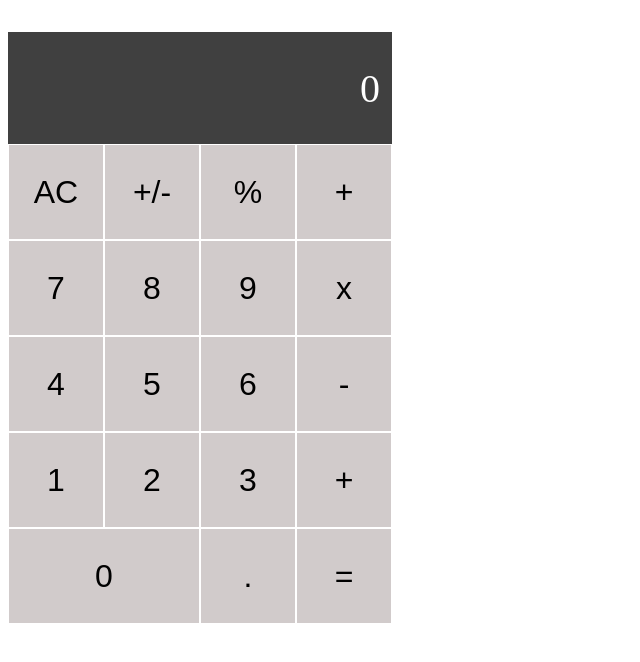
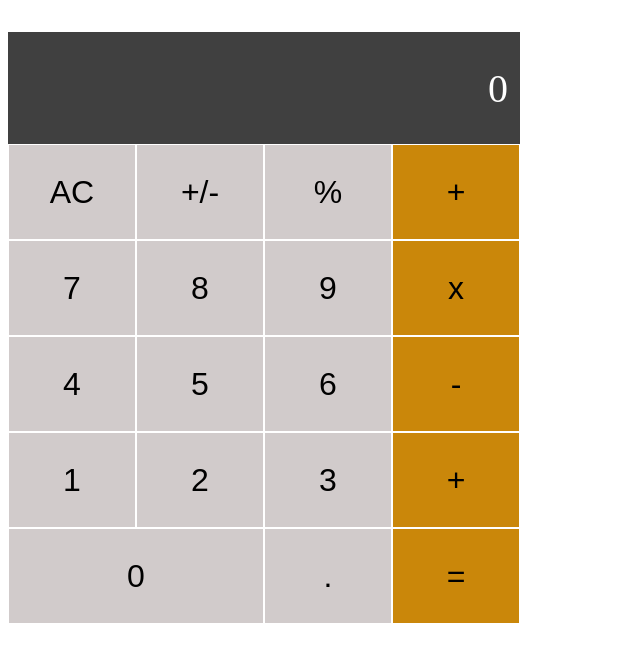
Before and after one commit to maov19/math-magicians, a React (Create React App) app: page / in a window 1280 px wide. Shown: the top 662 px of the page, without its empty margins (0-640 px from the left). Built offline with nearby package versions, Linux system fonts and the light colour scheme.

Commit message:
Fix styling issues

```diff
--- a/src/components/calculator.js
+++ b/src/components/calculator.js
@@ -1,5 +1,4 @@
-/* eslint-disable */
-import Zero from './zero.js'
+import Zero from './zero';
 
 function Calculator() {
   return (
@@ -7,25 +6,25 @@ function Calculator() {
       <div className="output">
         <div className="current-operand">0</div>
       </div>
-        <button>AC</button>
-        <button >+/-</button>
-        <button>%</button>
-        <button className="orange-button">+</button>
-        <button>7</button>
-        <button>8</button>
-        <button>9</button>
-        <button className="orange-button">x</button>
-        <button>4</button>
-        <button>5</button>
-        <button>6</button>
-        <button className="orange-button">-</button>
-        <button>1</button>
-        <button>2</button>
-        <button>3</button>
-        <button className="orange-button">+</button>
+      <button type="button">AC</button>
+      <button type="button">+/-</button>
+      <button type="button">%</button>
+      <button type="button" className="orange-button">+</button>
+      <button type="button">7</button>
+      <button type="button">8</button>
+      <button type="button">9</button>
+      <button type="button" className="orange-button">x</button>
+      <button type="button">4</button>
+      <button type="button">5</button>
+      <button type="button">6</button>
+      <button type="button" className="orange-button">-</button>
+      <button type="button">1</button>
+      <button type="button">2</button>
+      <button type="button">3</button>
+      <button type="button" className="orange-button">+</button>
       <Zero />
-        <button>.</button>
-        <button className="orange-button">=</button>
+      <button type="button">.</button>
+      <button type="button" className="orange-button">=</button>
     </div>
   );
 }
--- a/src/index.css
+++ b/src/index.css
@@ -1,7 +1,7 @@
 .calculator-grid {
     display: grid;
     margin-top: 2rem;
-    grid-template-columns: repeat(4, 6rem);
+    grid-template-columns: repeat(4, 8rem);
     grid-template-rows: minmax(7rem, auto) repeat(5, 6rem);
 }
 
@@ -11,6 +11,10 @@
     border: 1px solid white;
     outline: none;
     background-color: rgb(209, 203, 203);
+}
+
+.calculator-grid > .orange-button {
+    background-color: rgb(202, 135, 10);
 }
 
 .span-two {
@@ -29,10 +33,6 @@
     word-break: break-all;
 }
 
-.output .previous-operand {
-    color: white;
-}
-
 .output .current-operand {
     color: white;
     font-size: 2.5rem;
```
Lines whose indentation alone changed are shown as unchanged.
